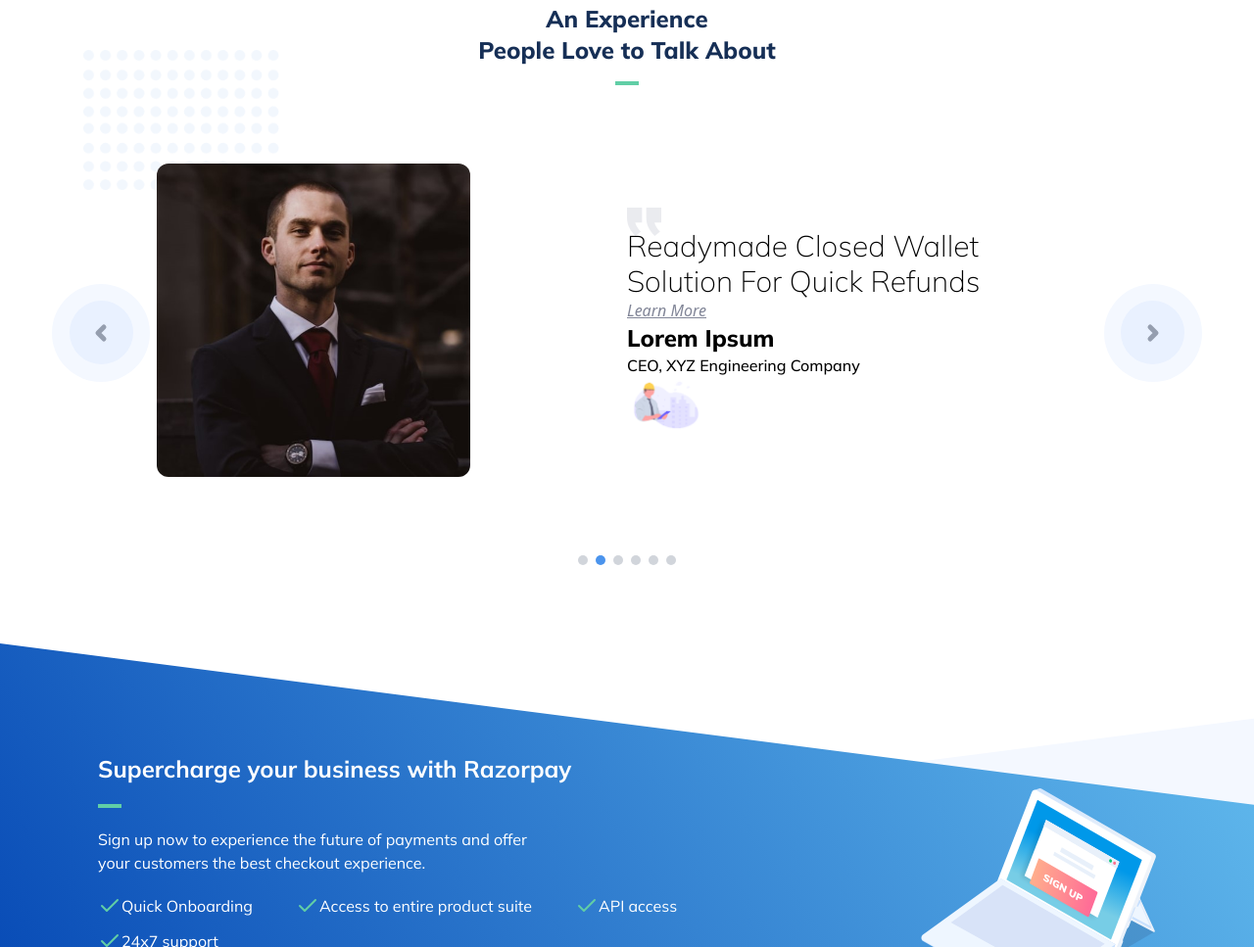
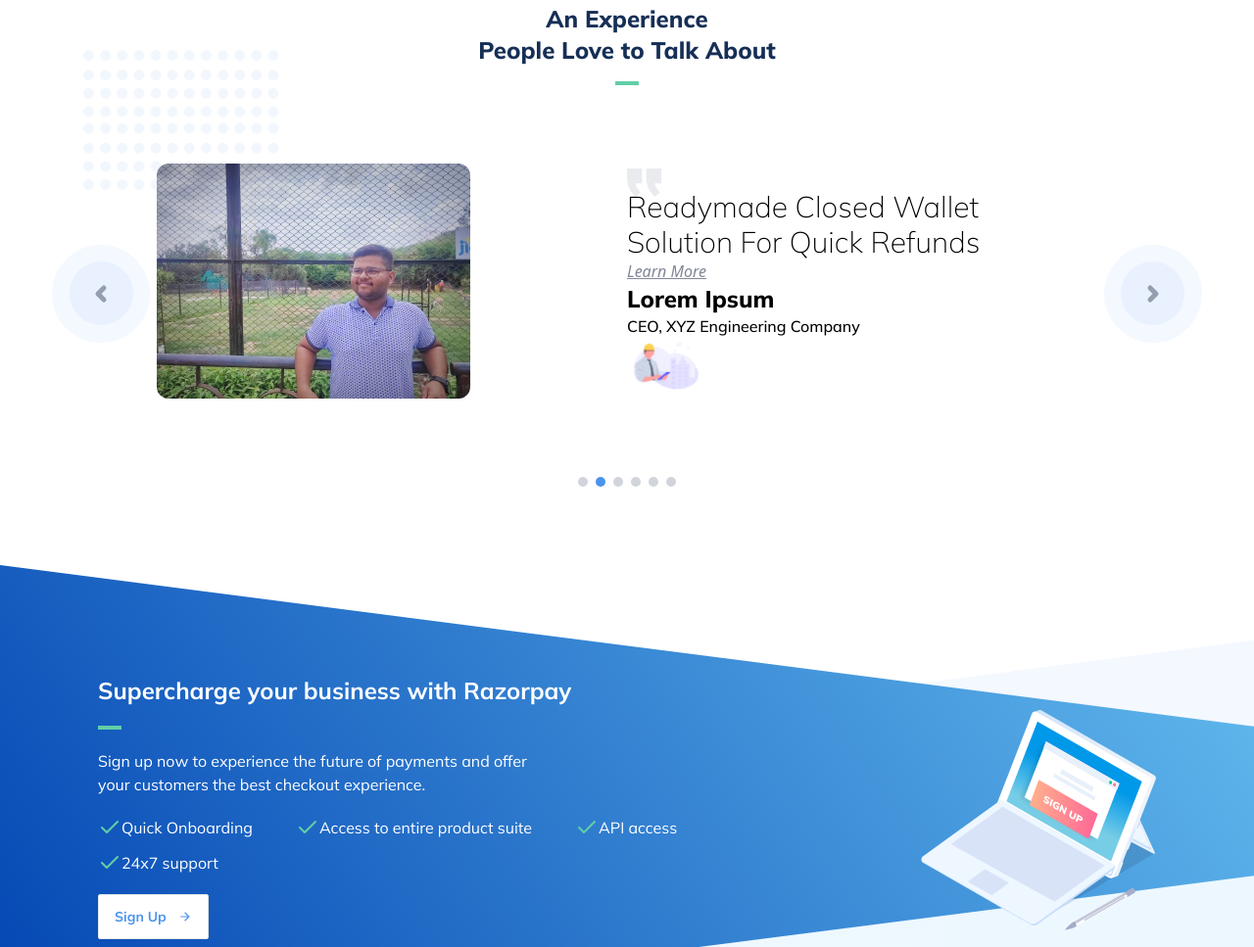
Before and after one commit to manassingh17/razorpay, a website built with Vite: page index.html in a window 1280 px wide. Shown: the part 6022-6989 px from the top of the page at 98% size. Built offline with nearby package versions, Linux system fonts and the light colour scheme; files whose address does not match are found by name.

Commit message:
Update index.html

```diff
--- a/index.html
+++ b/index.html
@@ -1199,7 +1199,7 @@ class="w-full bg-[url(/images/core-features-sectionBg.svg)]
   <!-- main content -->
   <div class="flex flex-col xl:flex-row max-w-[960px] items-center mx-auto my-20 space-x-[10rem]">
     <!--left image -->
-    <img src="./images/testimonial.jpg" alt=""
+    <img src="./images/https://github.com/manassingh17/razorpay/blob/main/images/WhatsApp%20Image%202023-12-28%20at%2019.07.26_b53b858c.jpg" alt=""
     height="320px"
     width="320px"
     class="rounded-xl">
```
